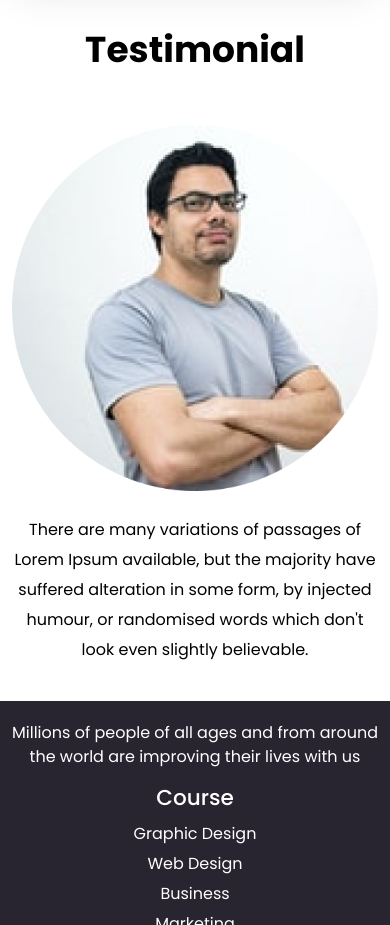
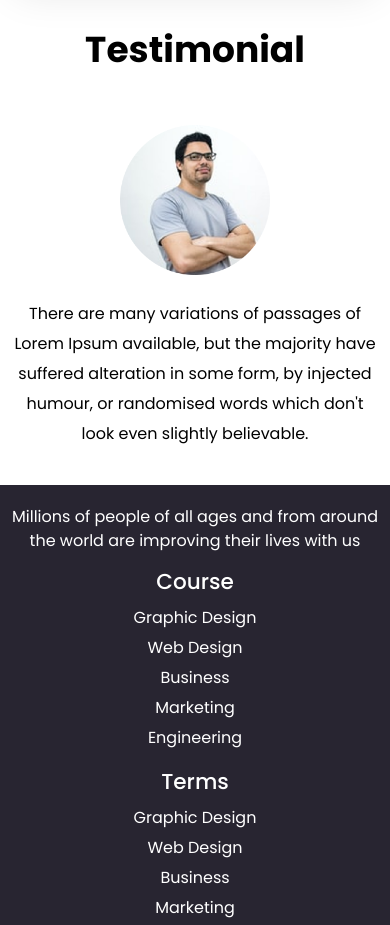
Before and after one commit to azad60/ssb_431_E_scholl, a plain HTML site: page index.html in a window 390 px wide. Shown: the part 3800-4725 px from the top of the page. Drawn offline with Linux system fonts and the light colour scheme.

Commit message:
Update style.css

```diff
--- a/css/style.css
+++ b/css/style.css
@@ -242,6 +242,11 @@ footer p{
     text-align: center;
     padding: 20px 0;
   }
+  #testimonial img{
+    width: 150px;
+    display: block;
+    margin: 0 auto;
+  }
   .testimonial_inner_content{
     text-align: center;
   }
```
